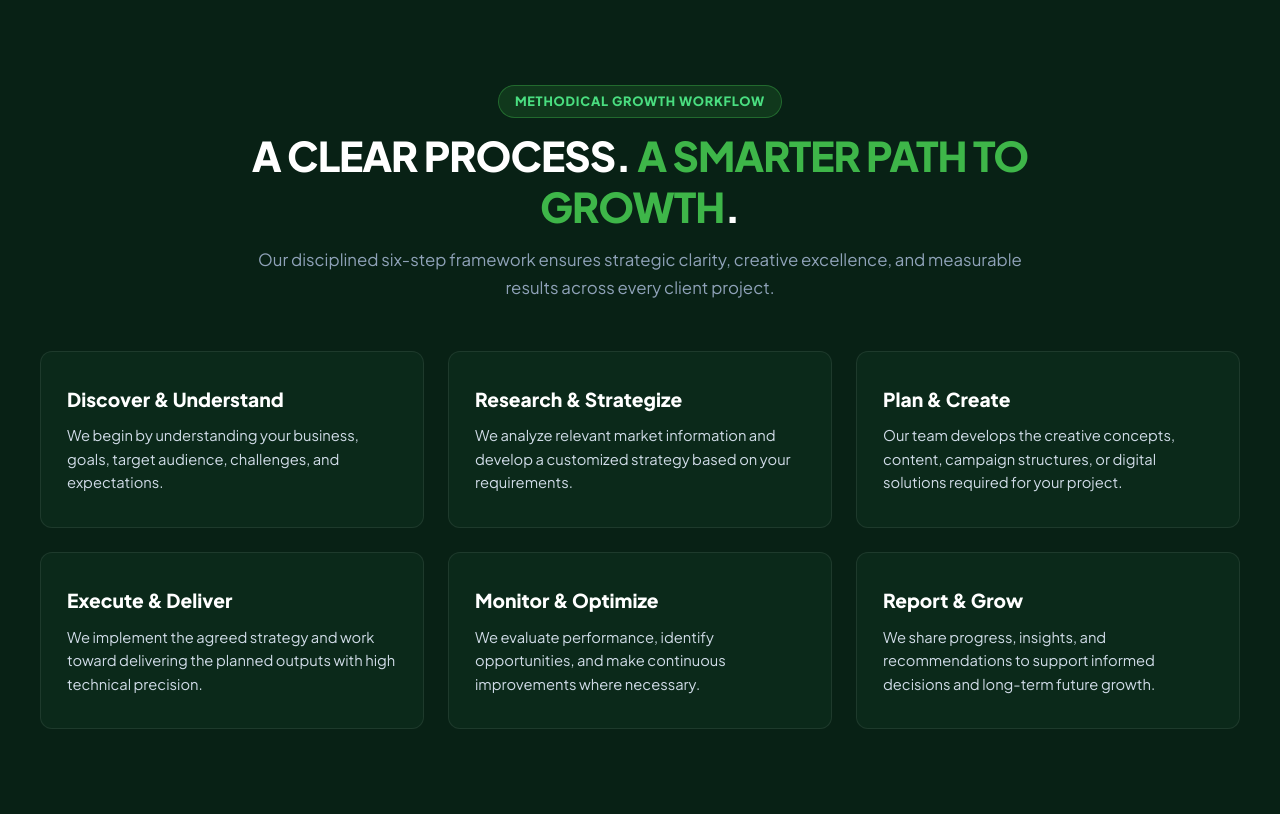
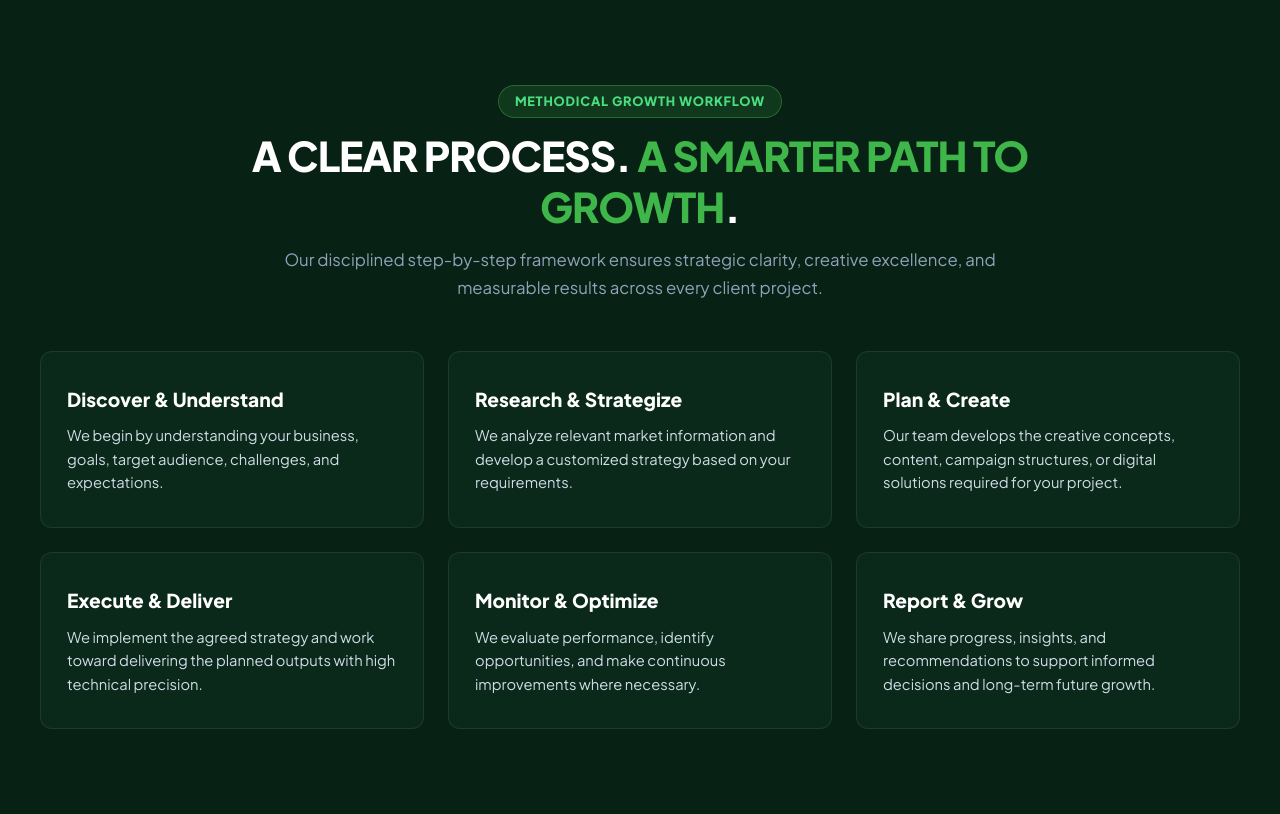
Before and after one commit to snigdhaurmiurma/giga-digital-agency, a PHP site: page / in a window 1280 px wide. Shown: the part 5639-6453 px from the top of the page. Run offline with PHP 8.4, Linux system fonts and the light colour scheme.

Commit message:
copy: change 'six-step framework' to 'step-by-step framework'

```diff
--- a/index.html
+++ b/index.html
@@ -1445,7 +1445,7 @@
           A CLEAR PROCESS. <span class="gradient-text">A SMARTER PATH TO GROWTH</span>.
         </h2>
         <p class="section-desc">
-          Our disciplined six-step framework ensures strategic clarity, creative excellence, and measurable results across every client project.
+          Our disciplined step-by-step framework ensures strategic clarity, creative excellence, and measurable results across every client project.
         </p>
       </div>
 
--- a/index.php
+++ b/index.php
@@ -986,7 +986,7 @@ require_once __DIR__ . '/includes/header.php';
           A CLEAR PROCESS. <span class="gradient-text">A SMARTER PATH TO GROWTH</span>.
         </h2>
         <p class="section-desc">
-          Our disciplined six-step framework ensures strategic clarity, creative excellence, and measurable results across every client project.
+          Our disciplined step-by-step framework ensures strategic clarity, creative excellence, and measurable results across every client project.
         </p>
       </div>
 
```
